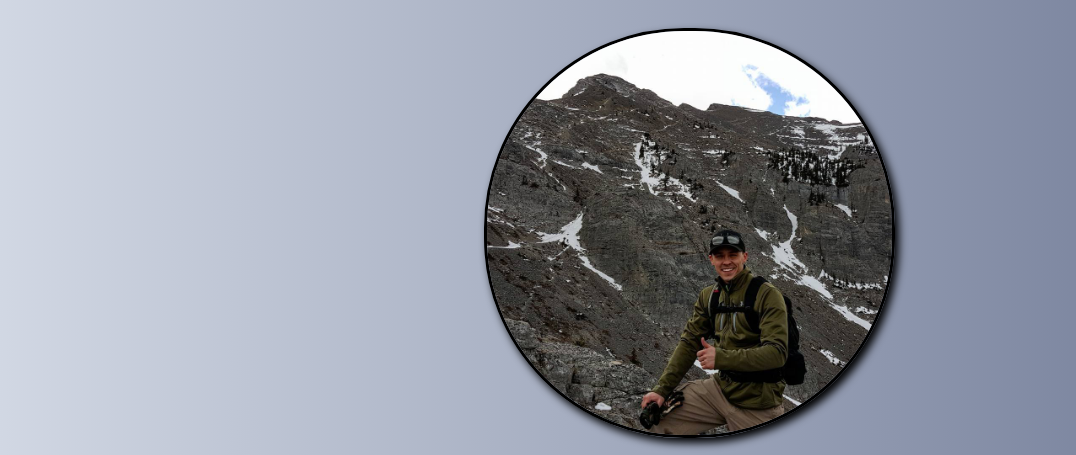
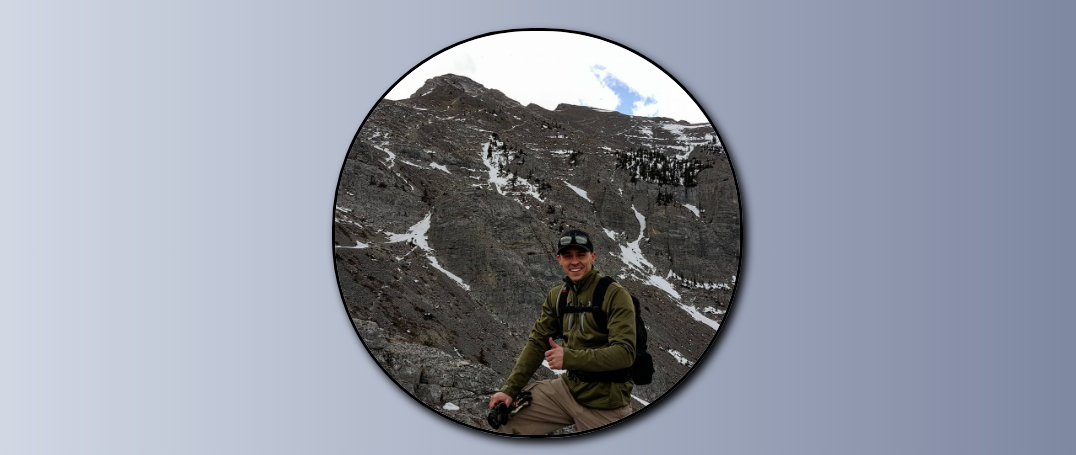
Before and after one commit to mdavies2857/Profile, a website: page index.html in a window 1280 px wide. Shown: the top 455 px of the page, without its empty margins (77-1153 px from the left). Drawn offline with Linux system fonts and the light colour scheme.

Commit message:
Taking out any style attributes that were commented in styles.css file.

```diff
--- a/styles/styles.css
+++ b/styles/styles.css
@@ -38,13 +38,12 @@ h1 {
   box-shadow: 4px 5px 8px black;
   width: 70%;
   height: auto;
-  margin-left: 15%;}
+  margin-bottom: 1em;
+}
 
 @media only screen and  (min-width: 520px) {
   .pics {
     width: 40%;
-    margin-left: 30%;
-    margin-bottom: 1em;
   }
 }
 
@@ -100,7 +99,6 @@ a {
   padding: 0em 0.5em;
   background-color: lightgrey; }
 
-/*# sourceMappingURL=styles.css.map */
 
 .container {
   display: -webkit-flex;
@@ -166,3 +164,5 @@ a {
    background:#536597;
    padding-top: 1em;
 }
+
+/*# sourceMappingURL=styles.css.map */
```
